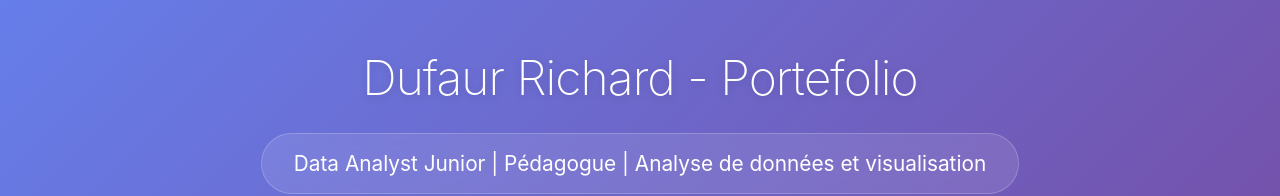
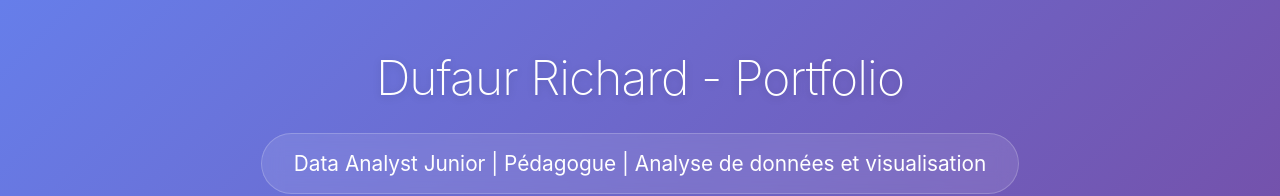
Before and after one commit to pimric/portefoliord, a plain HTML site: page index.html in a window 1280 px wide. Shown: the top 196 px of the page. Drawn offline with Linux system fonts and the light colour scheme.

Commit message:
Corr. Portfolio

```diff
--- a/index.html
+++ b/index.html
@@ -3,7 +3,7 @@
 <head>
   <meta charset="UTF-8">
   <meta name="viewport" content="width=device-width, initial-scale=1.0">
-  <title>Richard Dufaur - Portefolio</title>
+  <title>Richard Dufaur - Portfolio</title>
   <style>
     * {
       margin: 0;
@@ -454,7 +454,7 @@
   <!-- Header amélioré avec mise en valeur minimaliste -->
   <header>
     <div class="container">
-      <h1>Dufaur Richard - Portefolio</h1>
+      <h1>Dufaur Richard - Portfolio</h1>
       <p class="subtitle">Data Analyst Junior | Pédagogue | Analyse de données et visualisation</p>
       <p class="description">
         Après 8 ans en médiation culturelle, je me suis formé à l'analyse de données.
```
